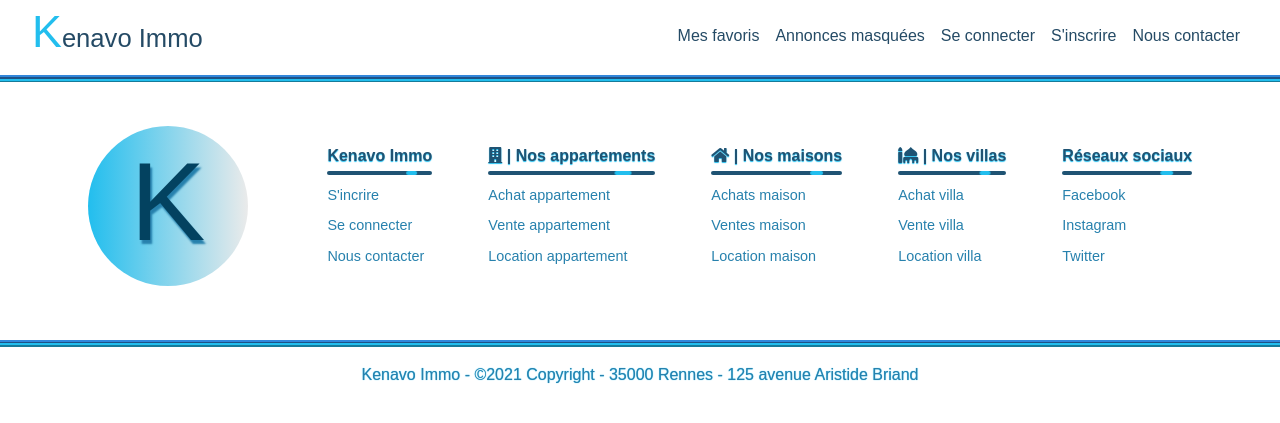
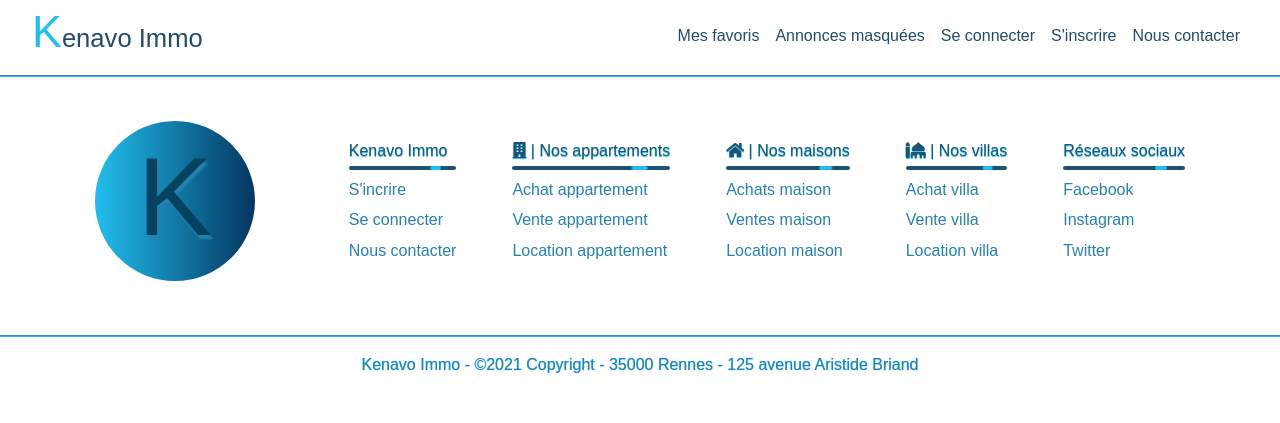
Before and after one commit to TheronBenjamin/AgenceImmo, a Symfony app: template templates/base.html.twig in a window 1280 px wide. Shown: the top 423 px of the page. Run offline with Twig, Linux system fonts and the light colour scheme; the template is opened without the code that fills it, so the values that code supplies are empty; style sheets or scripts are compiled from the project's sources; some libraries are stand-ins or nearby versions; some web fonts are replaced.

Commit message:
footer new design

```diff
--- a/assets/scss/app.scss
+++ b/assets/scss/app.scss
@@ -22,6 +22,7 @@ $clear-blue: #3186da;
 $mid-light-blue: rgb(39, 129, 173);
 $mid-blue: #1f5373;
 $sea-blue: #034260;
+$full-blue: #033660;
 $dark-blue: rgba(19, 60, 89, 0.93);
 $opaque-blue: rgba(31, 83, 115, 0.35);
 $orange: #e5650a;
@@ -141,7 +142,8 @@ html body{
             box-shadow: inset 25vw 0 0 0 $light-blue;
         }
         a{
-            font-size: .9rem;
+            font-size: 1rem;
+            font-weight: 300;
             position: relative;
             color: $mid-light-blue;
             border-radius: 4px;
@@ -272,11 +274,11 @@ html body{
     position: relative;
     background-color: $white;
     color: $white;
-    border-top: 4px ridge $clear-blue;
+    border-top: 1px ridge $clear-blue;
     .test{
         padding: 4rem 4rem 1rem 4rem;
-        border-bottom: 3px ridge $clear-blue;
-        border-top: 3px ridge $light-blue;
+        border-bottom: 1px ridge $clear-blue;
+        border-top: 1px ridge $light-blue;
 
     }
     .logo{
@@ -291,7 +293,7 @@ html body{
         margin-top: -1.2rem;
         position: relative ;
         z-index: 0;
-        background: linear-gradient(to right, $light-blue, $mid-grey);
+        background: linear-gradient(to right, $light-blue, $full-blue);
         padding: 3px;
         width: 160px;
         height: 160px;
@@ -311,7 +313,7 @@ html body{
     h2, h3{
         padding-left: 2rem;
         font-size: 1rem;
-        font-weight: bold;
+        font-weight: 300;
         color: $mid-blue;
         text-shadow: 0px 1px 1px $light-blue;
         .underline{
@@ -338,10 +340,11 @@ html body{
         }
     }
     .border-style{
-        border-bottom: 4px ridge $light-blue;
+        border-bottom: 1px ridge $light-blue;
     }
     p{
         color: $mid-light-blue;
+        font-weight: 200;
         text-shadow: 0px 0px 1px $light-blue;
     }
 }
```
